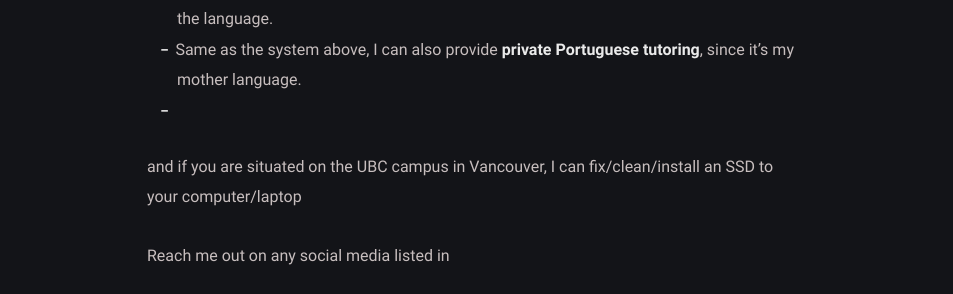
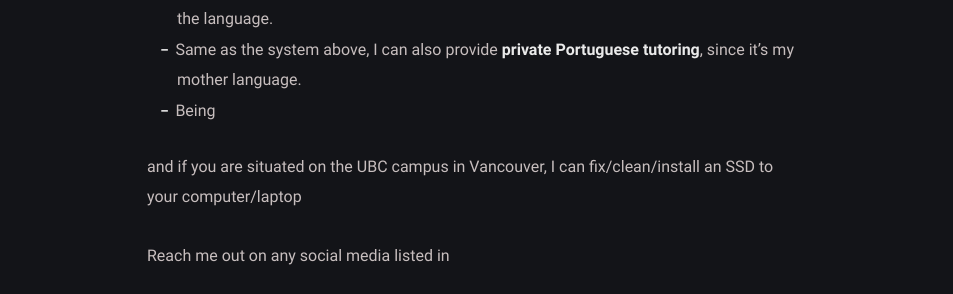
Before and after one commit to Pistachihen/pistachi.github.io, a Jekyll site: the page built from _posts/welcome-to-jekyll/2020-08-29-welcome-to-jekyll.md, in a window 1280 px wide. Shown: the part 543-837 px from the top of the page, without its empty margins (163-1116 px from the left). Built offline with Jekyll 4.4.1, drawn with Linux system fonts in a browser that asks for light colours.

Commit message:
2020-08-29-welcome-to-jekyll.md: changed

```diff
--- a/_posts/welcome-to-jekyll/2020-08-29-welcome-to-jekyll.md
+++ b/_posts/welcome-to-jekyll/2020-08-29-welcome-to-jekyll.md
@@ -8,7 +8,7 @@ Hello, you must have clicked this wondering "services？ How can this part japan
 
 - Being fluent on the japanese language since the age of 12, I can give **private japanese tutoring** for any levels, the first class being *FREE!* and for newbies, promising fluency in Hiragana and Katakana in just two lessons! I used to be a teacher assistant for a local japa school for kids in brazil back then, so I'm experienced with teaching newcomers to the language.
 - Same as the system above, I can also provide **private Portuguese tutoring**, since it's my mother language.
--
+- Being
 
 and if you are situated on the UBC campus in Vancouver, I can fix/clean/install an SSD to your computer/laptop
 
```
